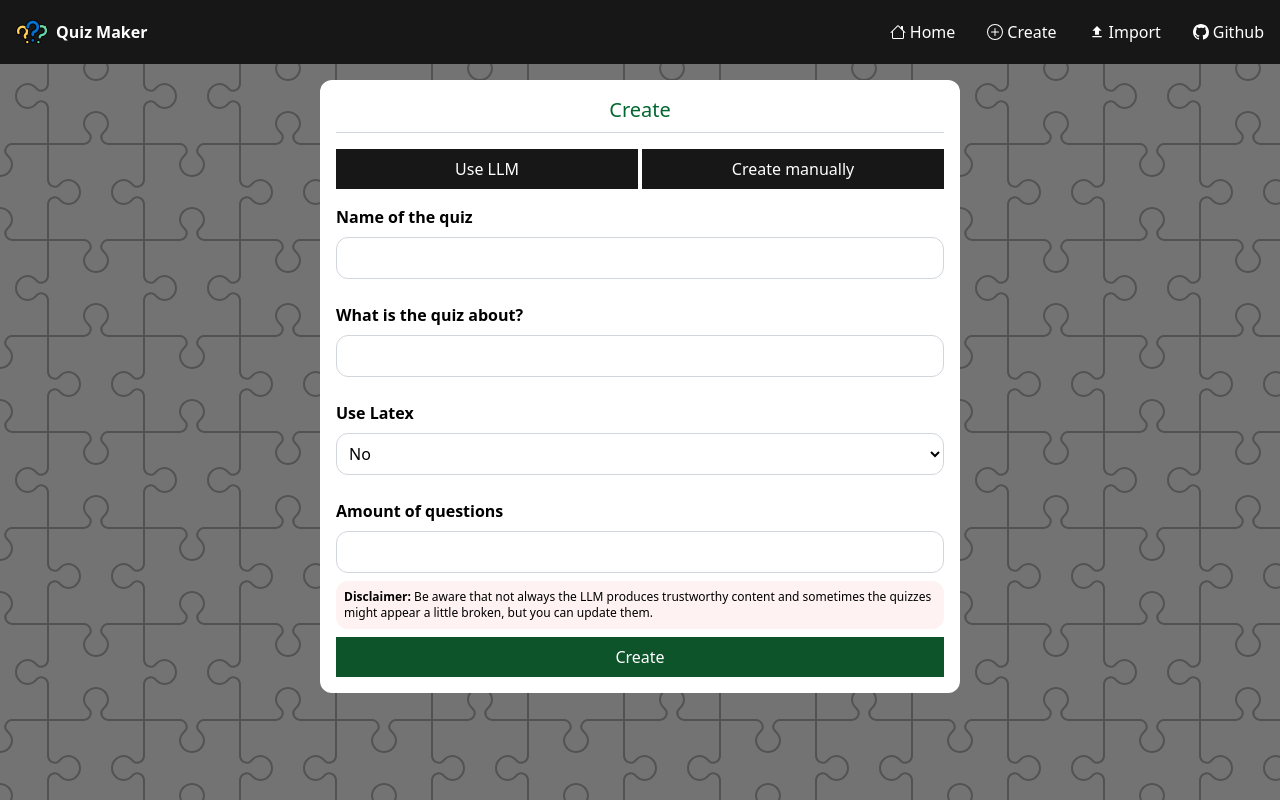
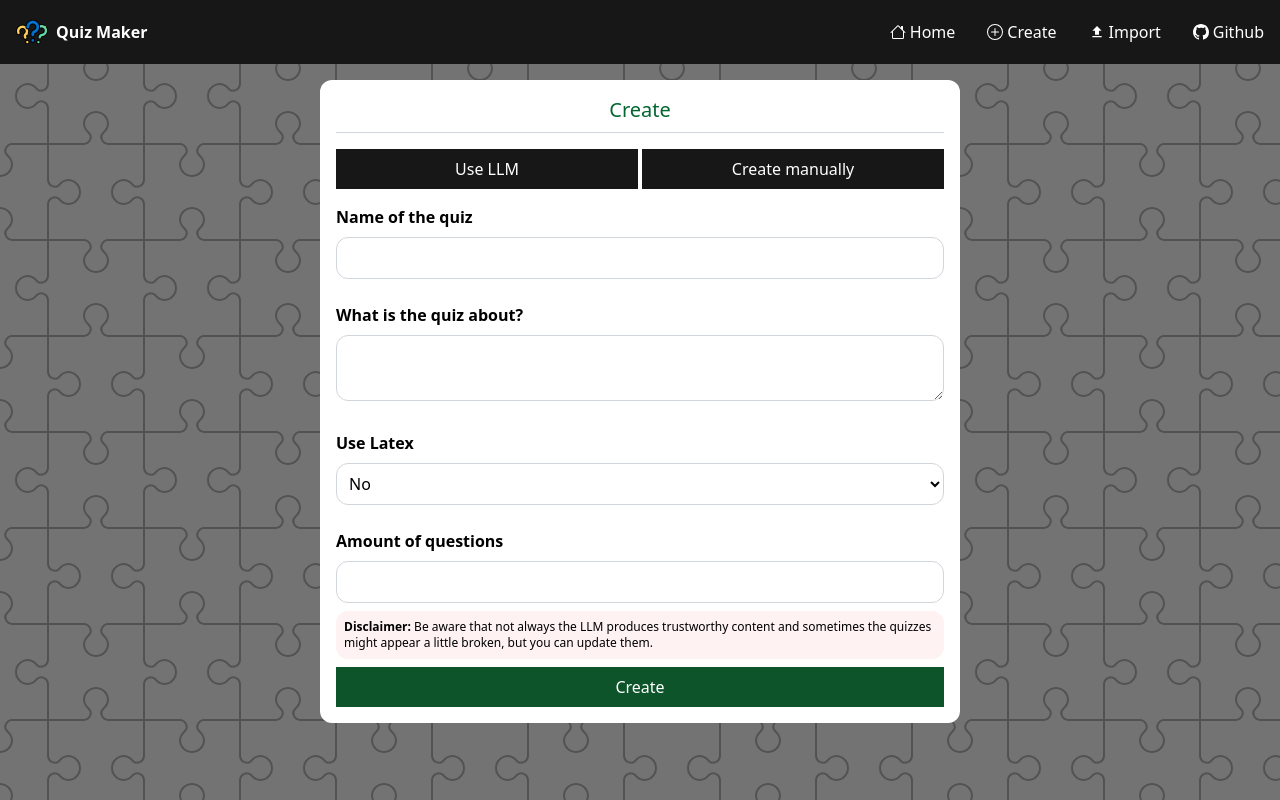
Before and after one commit to dspedroborges/quiz-maker, a React (Vite) app: page /create in a window 1280 px wide. Both pictures are taken after a click on the button "Use LLM". Built offline with nearby package versions, Linux system fonts and the light colour scheme.

Commit message:
chore: prompt update

```diff
--- a/src/pages/Create.tsx
+++ b/src/pages/Create.tsx
@@ -27,7 +27,11 @@ export default function Create() {
 
     const quizMutation = useMutation({
         mutationFn: (prompt: Prompt) => fetchQuiz(`
-            Make an array of questions about ${prompt.content} in the following format:
+Make an array of questions about:
+
+"${prompt.content}"
+
+In the following format:
 
 type FileType = "text" | "image" | "audio" | "video" | "youtube";
 
@@ -48,7 +52,7 @@ export default function Create() {
     mode: ModeType;
 };
 
-            ${prompt.useLatex ? "You may use $ to Latex. For example: $latex here$." : ""}
+${prompt.useLatex ? "You may use $ to Latex. For example: $latex here$." : "You may use * for bold and __ for italic. For example: *bold* and __italic__"}
 
 You must not show the answer in the content! You must not show the answer in the tips!
 
@@ -121,12 +125,10 @@ export default function Create() {
                                     <label htmlFor="import" className="block font-bold mt-4 mb-2 cursor-pointer">
                                         What is the quiz about?
                                     </label>
-                                    <input
+                                    <textarea
                                         id="import"
                                         className="border border-gray-300 p-2 rounded-xl hover:bg-gray-100 w-full mb-2"
-                                        type="text"
-                                        maxLength={60}
-                                        onChange={(e) => setPrompt({ ...prompt, content: e.target.value.slice(0, 60) })}
+                                        onChange={(e) => setPrompt({ ...prompt, content: e.target.value })}
                                     />
                                 </div>
                                 <div>
```
Lines whose indentation alone changed are shown as unchanged.
